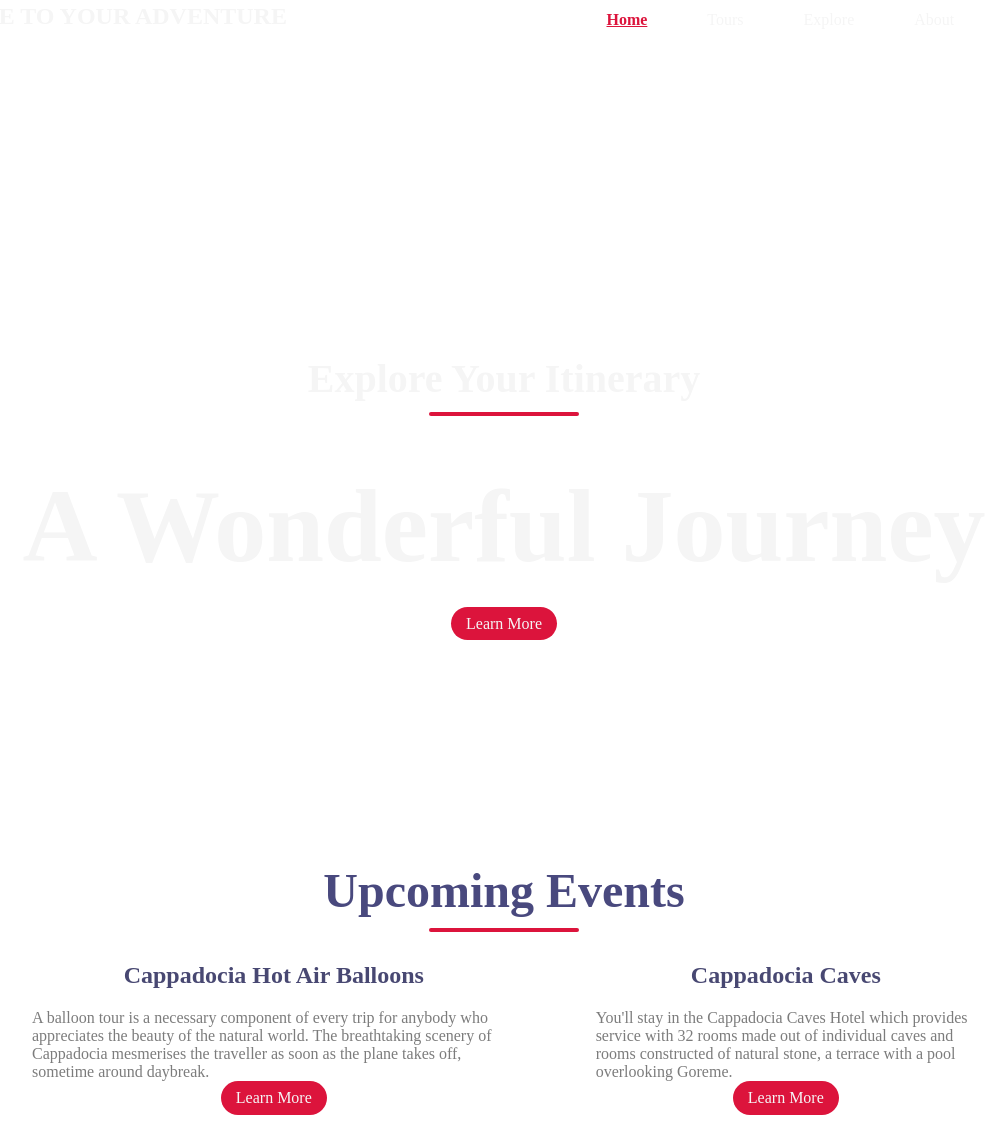
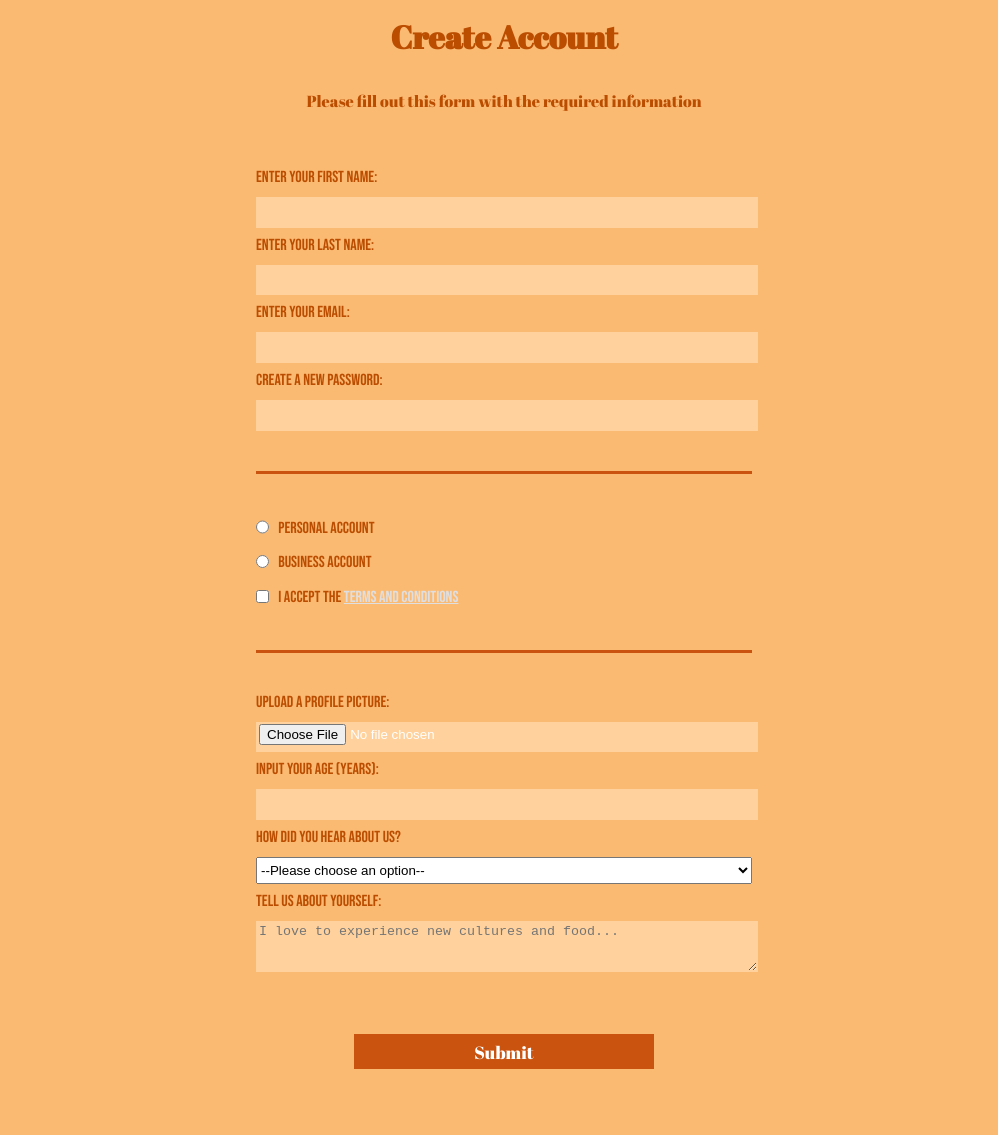
Before and after one commit to erinhmoffat/group5, a plain HTML site: page index.html in a window 1280 px wide. Shown: the part 17-1152 px from the top of the page, without its empty margins (136-1134 px from the left). Drawn offline with Linux system fonts and the light colour scheme.

Commit message:
Add files via upload

```diff
--- a/index.html
+++ b/index.html
@@ -4,95 +4,42 @@
     <meta charset="UTF-8">
     <meta http-equiv="X-UA-Compatible" content="IE=edge">
     <meta name="viewport" content="width=device-width, initial-scale=1.0">
-    <title>Itinerary</title>
-    <link rel="stylesheet" href="style.css">
-
+    <title>Create Account</title>
+    <link rel="stylesheet" href="styles.css">
+    <link rel="preconnect" href="https://fonts.googleapis.com">
+<link rel="preconnect" href="https://fonts.gstatic.com" crossorigin>
+<link href="https://fonts.googleapis.com/css2?family=Abril+Fatface&family=Bebas+Neue&display=swap" rel="stylesheet">
 </head>
 <body>
-    <nav class="navbar">
-        <h1 class> WECLOME TO YOUR ADVENTURE</h1>
-        <ul class="nav-links">
-        <li class="active"><a href="#"></a>Home</li>
-        <li><a href="#"></a>Tours</li>
-        <li><a href="#"></a>Explore</li>
-        <li><a href="#"></a>About</li>
-        <li class="ctn"><a href="#"></a>Contact</li>
-        </ul>
-        <img src="menu-btn.png" alt="" class="menu-btn">
-
-    </nav>
-    <header>
-        <div class="header-content">
-            <h2> Explore Your Itinerary</h2>
-         <div class="line"></div>
-         <h1>A Wonderful Journey</h1>
-         <a href="Ù" class="ctn">Learn More</a>
-        </div>
-    </header>
-
-    <section class="Events">
-
-        <div class="title">
-            <h1>Upcoming Events</h1>
-            <div class="line"></div>
-        </div>
-        <div class="row">
-            <div class="col">
-                <img src="img1.png" alt="" >
-                <h4>Cappadocia Hot Air Balloons</h4>
-                <p>A balloon tour is a necessary component of every trip for anybody who appreciates the beauty of the natural world. The breathtaking scenery of Cappadocia mesmerises the traveller as soon as the plane takes off, sometime around daybreak.</p>
-                <a href="#" class="ctn">Learn More</a>
-            </div>
-            <div class="col">
-                <img src="img2.png" alt="" >
-                <h4>Cappadocia Caves</h4>
-                <p>You'll stay in the Cappadocia Caves Hotel which provides service with 32 rooms made out of individual caves and rooms constructed of natural stone, a terrace with a pool overlooking Goreme.</p>
-                <a href="#" class="ctn">Learn More</a>
-            </div>
-        </div>
-    </section>
-    <section class="explore">
-        <div class="explore-content">
-        <h1>Explore Turkiye</h1>
-        <div class="line"></div>
-        <p>Meet. Explore. Experience</p>
-        <a href="#" class="ctn">Learn More</a>
-        </div>
-    </section>
-
-    <section class="tours">
-        <div class="row">
-            <div class="col content-col">
-                <h1>UPCOMING TOURS & DESTINATION</h1>
-                <div class="line"></div>
-                <p>Vacations in Cappadocia provide a totally distinctive experience that is unmatched. The Turkish region of Cappadocia is a topographical paradise known for its characteristic fairy chimneys and charming hidden cave houses. Within the next couple of days you'll explore cappodocia's top attractions as well as local spots.</p>
-                <a href="#" class="ctn">Learn More</a>
-            </div>
-            <div class="col image-col">
-                <div class="image-gallery">
-                    <img src="img4.png" alt="">
-                    <img src="img5.png" alt="">
-                    <img src="img6.png" alt="">
-                    <img src="img7.png" alt="">
-                </div>
-            </div>
-        </div>
-    </section>
-    <section class="footer">
-        <p>123 Willow Street, New Zealand | Phone: 000-333-232 | Email:contact@gmail.com</p>
-    </section>
-
-
-
-
-    <script>
-        const menuBtn = document.querySelector('.menu-btn')
-        const navlinks = document.querySelector('.navlinks')
-
-        menuBtn.addEventListener('click',()=>{
-               navlinks.classList.toggle('.mobile-menu')
-
-    })
-    </script>
-</body>
+    <h1>Create Account</h1>
+    <p>Please fill out this form with the required information</p>
+    <form action="https://register-demo.freecodecamp.org" method="post">
+        <fieldset>
+            <label for="first-name">Enter Your First Name: <input name="first-name" type="text" id="first-name" required /></label>
+            <label for="last-name">Enter Your Last Name: <input name="last-name" type="text" id="last-name" required /></label>
+            <label for="email">Enter Your Email: <input name="email" type="email" id="email" required /></label>
+            <label for="new-password">Create a New Password: <input type="password" id="new-password" pattern="[a-z0-5]{8,}"/></label>
+        </fieldset>
+        <fieldset>
+            <label for="personal-account"> <input class="inline" type="radio" name="account-type" id="personal-account"></input> Personal Account</label>
+            <label for="business-account"> <input class="inline" type="radio" name="account-type" id="business-account"></input> Business Account</label>
+            <label for="terms-and-conditions">
+                <input class="inline" name="t-and-cs" id="terms-and-conditions" type="checkbox" required /> I accept the <a href="https://www.freecodecamp.org/news/terms-of-service/">terms and conditions</a>
+              </label>
+        </fieldset>
+        <fieldset>
+            <label for="profile-picture">Upload a profile picture: <input name="profile-picture" type="file" id="profile-picture"></label>
+            <label for="age">Input your age (years): <input name="age" type="number" min="18" max="120" id="age"/>
+                <label for="referrer">How did you hear about us?<select name="referrer" input id="referrer"></label>
+                    <option value="">--Please choose an option--</option>
+                    <option value=1>Social Media</option>
+                    <option value=2>Email</option>
+                    <option value=3>Friends</option>
+                    <option value=4>Other</option>
+                </select>
+                <label for="bio">Tell us about yourself:<textarea name="bio" input id="bio" rows="3" cols="30" placeholder="I love to experience new cultures and food..."></textarea></textarea></label>
+        </fieldset> <input id="Submit" type="Submit" value="Submit">
+        </form>
+    </form>
+    </body>
 </html>
--- /dev/null
+++ b/styles.css
@@ -0,0 +1,69 @@
+body{
+    width: 100%;
+    height:100vh;
+    margin: 0;
+    background-color:#FBBA72;
+    color: #BB4D00;
+    font-family: 'Bebas Neue', cursive;
+    font-size: 16px;
+    font-weight: 100;
+}
+h1,p{
+    margin: 1em auto;
+    text-align: center;
+    font-family: 'Abril Fatface', cursive;
+}
+form{
+    margin: 0 auto;
+    max-width: 500px;
+    min-width: 300px;
+    width: 60vw;
+    padding-bottom: 2em;
+  }
+  fieldset {
+    border: none;
+    padding: 2rem 0;
+    border-bottom: 3px solid #CA5310;
+  }
+  fieldset:last-of-type {
+    border-bottom: none;
+  }
+label{
+    display:block;
+    margin: 0.5rem 0;
+}
+input, textarea, select{
+    width: 100%;
+    margin: 10px;
+    margin-bottom: 0;
+    margin-left: 0;
+    margin-right:0;
+    min-height: 2em;
+  }
+  input, textarea{
+    background-color: #FFD29D;
+    border: 1px solid #FFD29D;
+    color: #ffffff;
+  }
+  .inline {
+    width: unset;
+    margin: 0 0.5em 0 0;
+    vertical-align: middle;
+  }
+  input[type="submit"]{
+    display: block;
+    width: 60%;
+    margin: 1em auto;
+    height: 2em;
+    font-size: 1.1rem;
+    background-color: #CA5310;
+    border-color: #CA5310;
+    min-width: 300px;
+    font-family: 'Abril Fatface', cursive;
+  }
+  input[type="file"] {
+    padding: 1px 2px;
+  }
+  a{
+    color: #dfdfe2;
+  }
```
